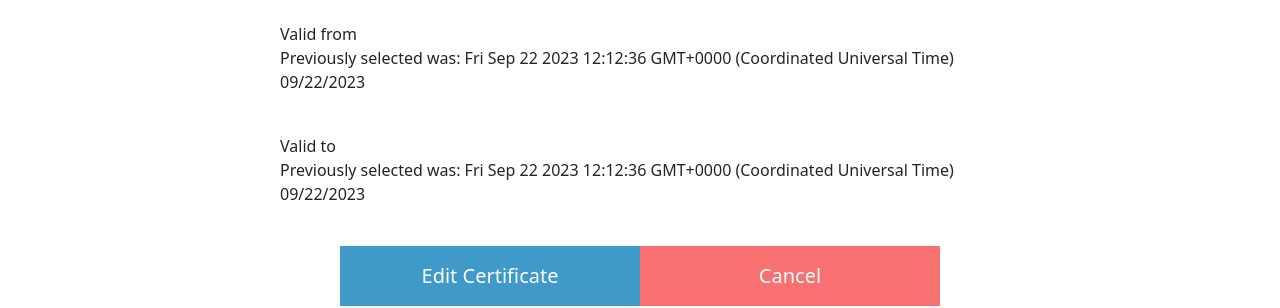
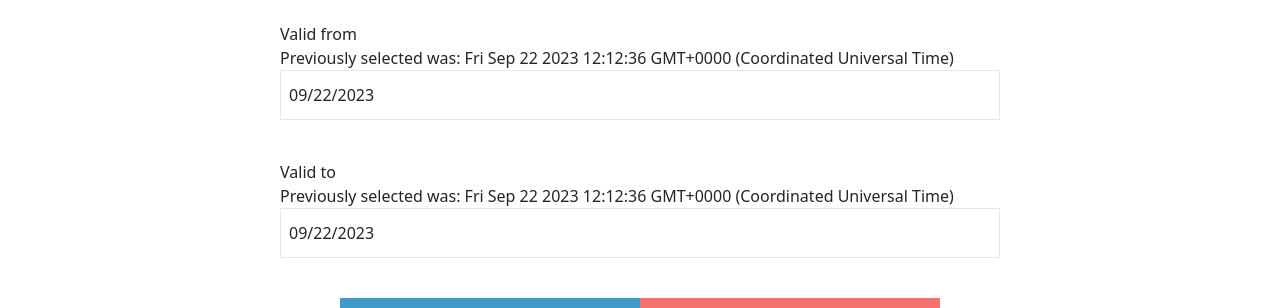
Before and after one commit to DenisKantic/dccs_project, a React (Create React App) app: page /Certificates/EditCertificate/1 in a window 1280 px wide. Shown: the part 366-674 px from the top of the page. Built offline with nearby package versions, Linux system fonts and the light colour scheme; no server answers.

Commit message:
added styling to date pickers and padding to supplier input field

```diff
--- a/src/Components/CreateCertificate/CreateCert.jsx
+++ b/src/Components/CreateCertificate/CreateCert.jsx
@@ -104,7 +104,7 @@ const CreateCert = () => {
                             <input
                             type="text"
                             value={supplier}
-                            className='w-full h-full border-[1px]'
+                            className='w-full h-full border-[1px] p-2'
                             onChange={(e)=> setSupplier(e.target.value)}
                             />
                             <button className='h-full w-[50px] box-border bg-slate-100 border-[1px] cursor-pointer flex justify-center items-center'><BiSearch size={25}/></button>
@@ -133,6 +133,7 @@ const CreateCert = () => {
                         selectsStart
                         startDate={startDate}
                         endDate={endDate}
+                        className='w-full border-[1px] h-[50px] p-2'
                     />
 
                     <label htmlFor='endDate' className='mt-10'>{t("valid_to")}</label>
@@ -143,6 +144,7 @@ const CreateCert = () => {
                             startDate={startDate}
                             endDate={endDate}
                             minDate={startDate}
+                            className='w-full border-[1px] h-[50px] p-2'
                            />
 
                     <div className='mx-auto'>
--- a/src/Components/EditCertificate/EditCertificate.jsx
+++ b/src/Components/EditCertificate/EditCertificate.jsx
@@ -116,7 +116,7 @@ const EditCertificate = () => {
                         <div className='flex items-center h-[50px]'>
                             <input
                             type="text"
-                            className='w-full h-full border-[1px]'
+                            className='w-full h-full border-[1px] p-2'
                             value={supplier}
                             onChange={(e)=> setSupplier(e.target.value)}
                             />
@@ -148,6 +148,7 @@ const EditCertificate = () => {
                         selectsStart
                         startDate={startDate}
                         endDate={endDate}
+                        className='w-full border-[1px] h-[50px] p-2'
                     />
                     {console.log("start Date is:", startDate, "validFRom is", validFrom)
                     }
@@ -163,6 +164,7 @@ const EditCertificate = () => {
                             startDate={startDate}
                             endDate={endDate}
                             minDate={startDate}
+                            className='w-full border-[1px] h-[50px] p-2'
                            />
                            <div className='mx-auto'>
                     <button className='w-[300px] h-[60px] p-2 bg-[#3f9ac9] text-xl text-white mx-auto mt-10' onClick={handleEditCertificate}>{t("edit_certificate")}</button>
```
